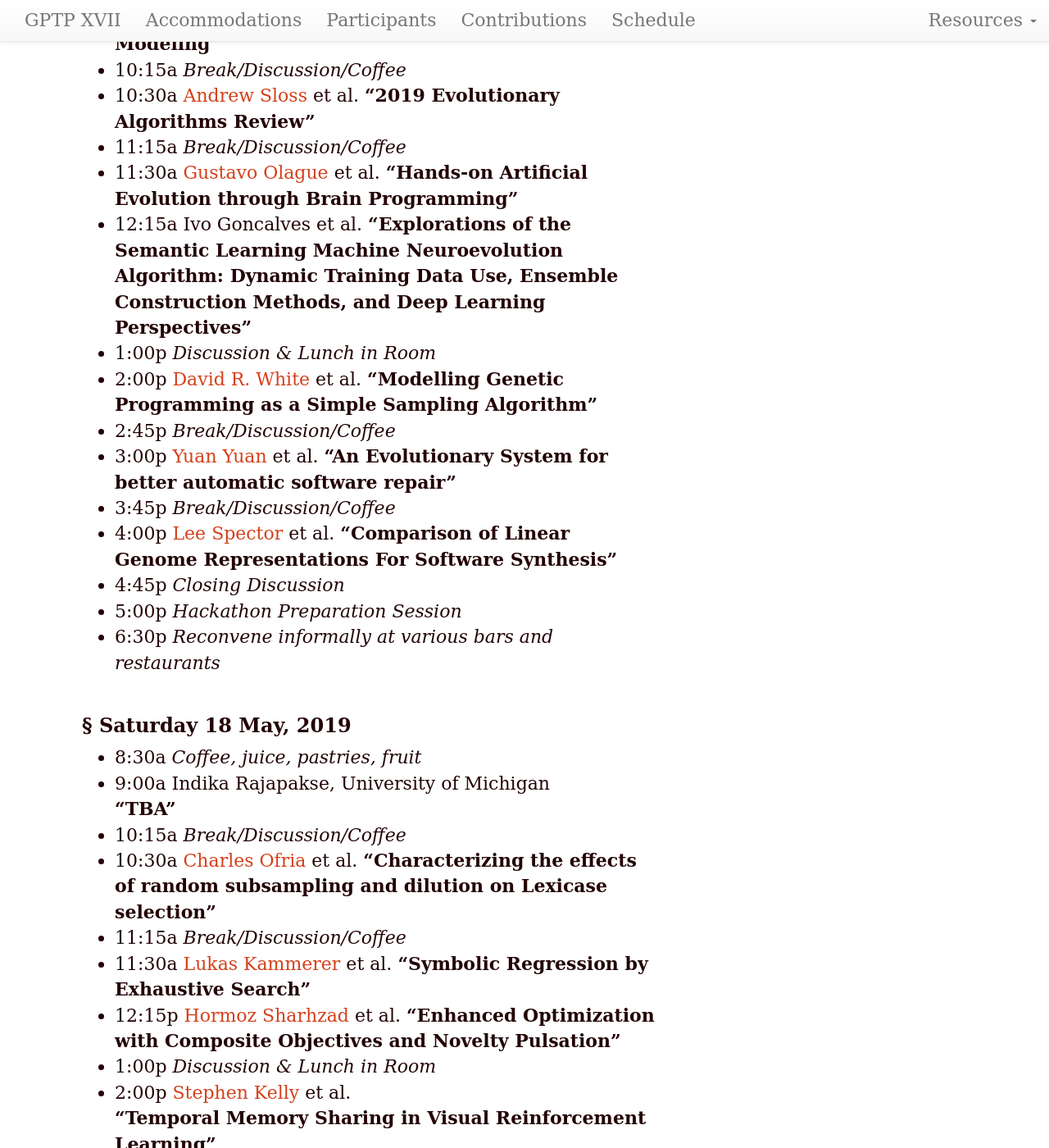
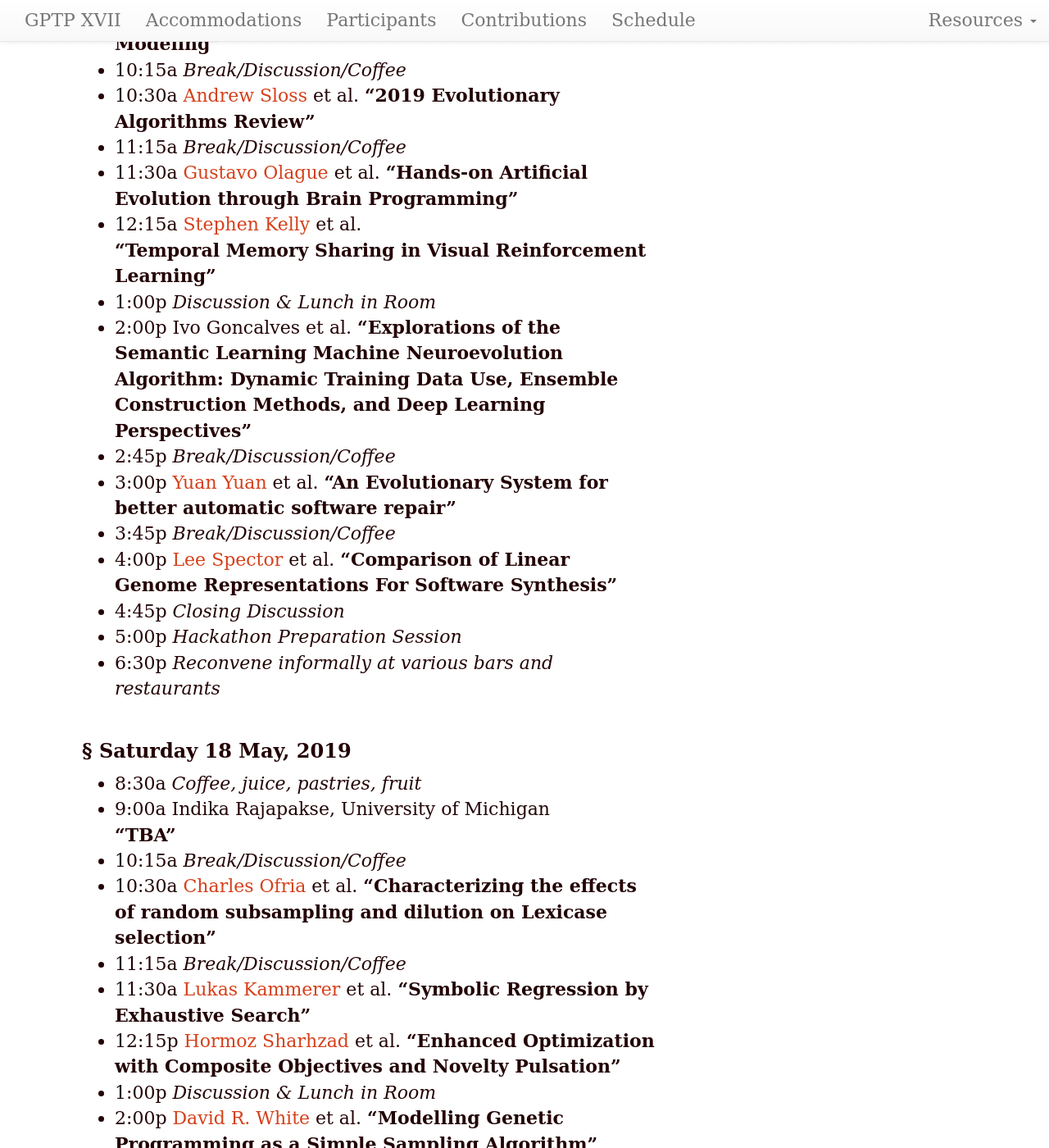
Before and after one commit to GPTP-workshop/gptp-workshop.github.io, a Jekyll site: the page built from schedule.md, in a window 1280 px wide and 1400 px high, scrolled down 1568 px. Shown: the whole window at 82% size. Built offline with Jekyll 4.4.1, drawn with Linux system fonts in a browser that asks for light colours; our own code applies the rules of GitHub Pages for plain Markdown files; part of the change alters nothing that is shown.

Commit message:
Update schedule.md

```diff
--- a/schedule.md
+++ b/schedule.md
@@ -49,11 +49,11 @@ and end after lunch on the last day, that is May 19, 2019.
 - 11:15a _Break/Discussion/Coffee_
 - 11:30a [Gustavo Olague](http://evovision.cicese.mx/) et al.
 **"Hands-on Artificial Evolution through Brain Programming"**
-- 12:15a Ivo Goncalves et al.
+- 12:15a [Stephen Kelly](http://stephenkelly.ca/?q=node/29) et al.
+**"Temporal Memory Sharing in Visual Reinforcement Learning"**
+- 1:00p _Discussion & Lunch in Room_
+- 2:00p Ivo Goncalves et al.
 **"Explorations of the Semantic Learning Machine Neuroevolution Algorithm: Dynamic Training Data Use, Ensemble Construction Methods, and Deep Learning Perspectives"**
-- 1:00p _Discussion & Lunch in Room_
-- 2:00p [David R. White](http://www.davidrwhite.co.uk/) et al.
-**"Modelling Genetic Programming as a Simple Sampling Algorithm"**
 - 2:45p _Break/Discussion/Coffee_
 - 3:00p [Yuan Yuan](https://www.researchgate.net/profile/Yuan_Yuan73) et al.
 **"An Evolutionary System for better automatic software repair"**
@@ -78,8 +78,8 @@ and end after lunch on the last day, that is May 19, 2019.
 - 12:15p [Hormoz Sharhzad](https://www.linkedin.com/in/hormozshahrzad/) et al.
 **"Enhanced Optimization with Composite Objectives and Novelty Pulsation"**
 - 1:00p _Discussion & Lunch in Room_
-- 2:00p [Stephen Kelly](http://stephenkelly.ca/?q=node/29) et al.
-**"Temporal Memory Sharing in Visual Reinforcement Learning"**
+- 2:00p [David R. White](http://www.davidrwhite.co.uk/) et al.
+**"Modelling Genetic Programming as a Simple Sampling Algorithm"**
 - 2:45p _Break/Discussion/Coffee_
 - 3:00p [Francisco Fernandez de Vega](https://www.researchgate.net/profile/Francisco_Vega3)
 **"It is time for new perspectives on how to fight bloat in GP"**
```
